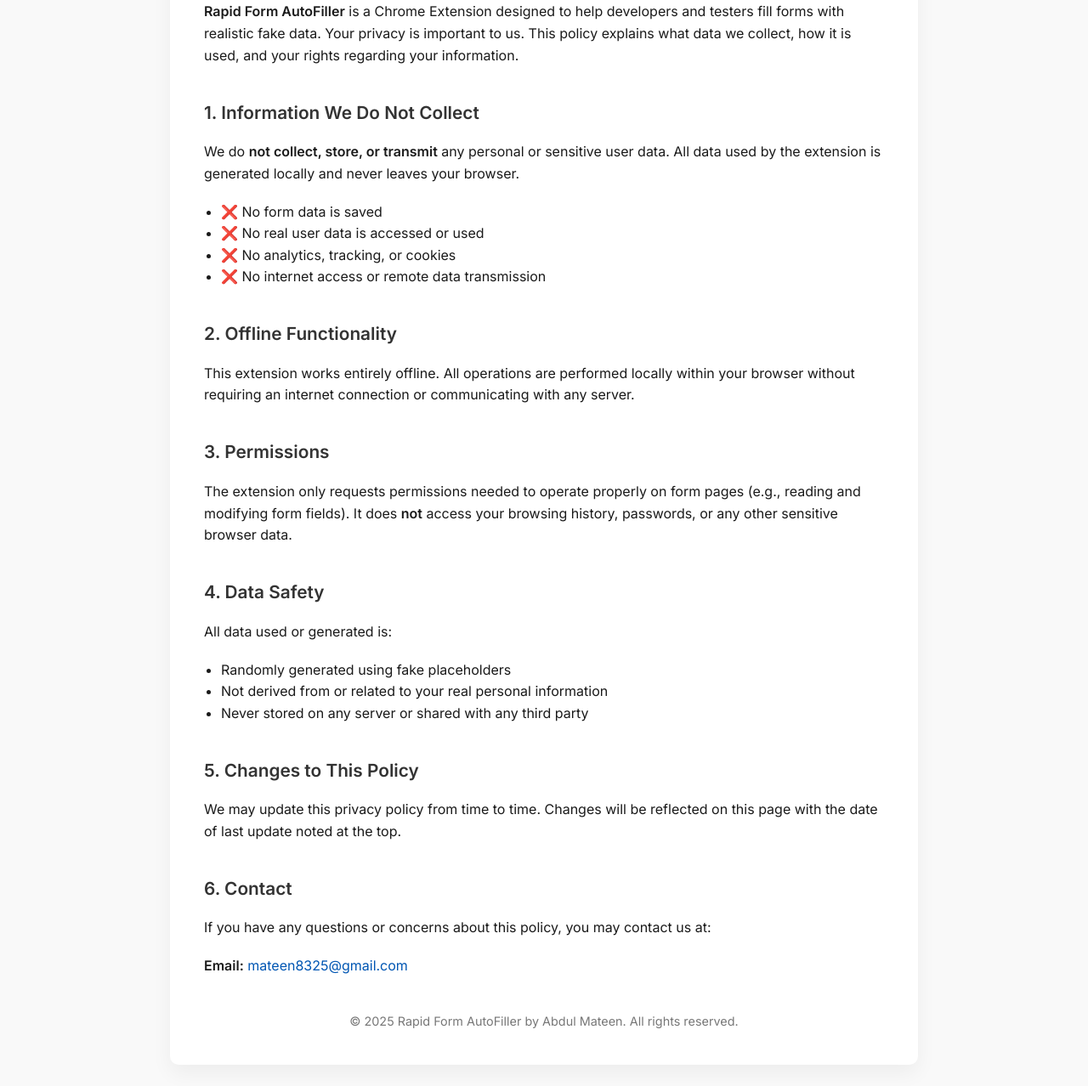
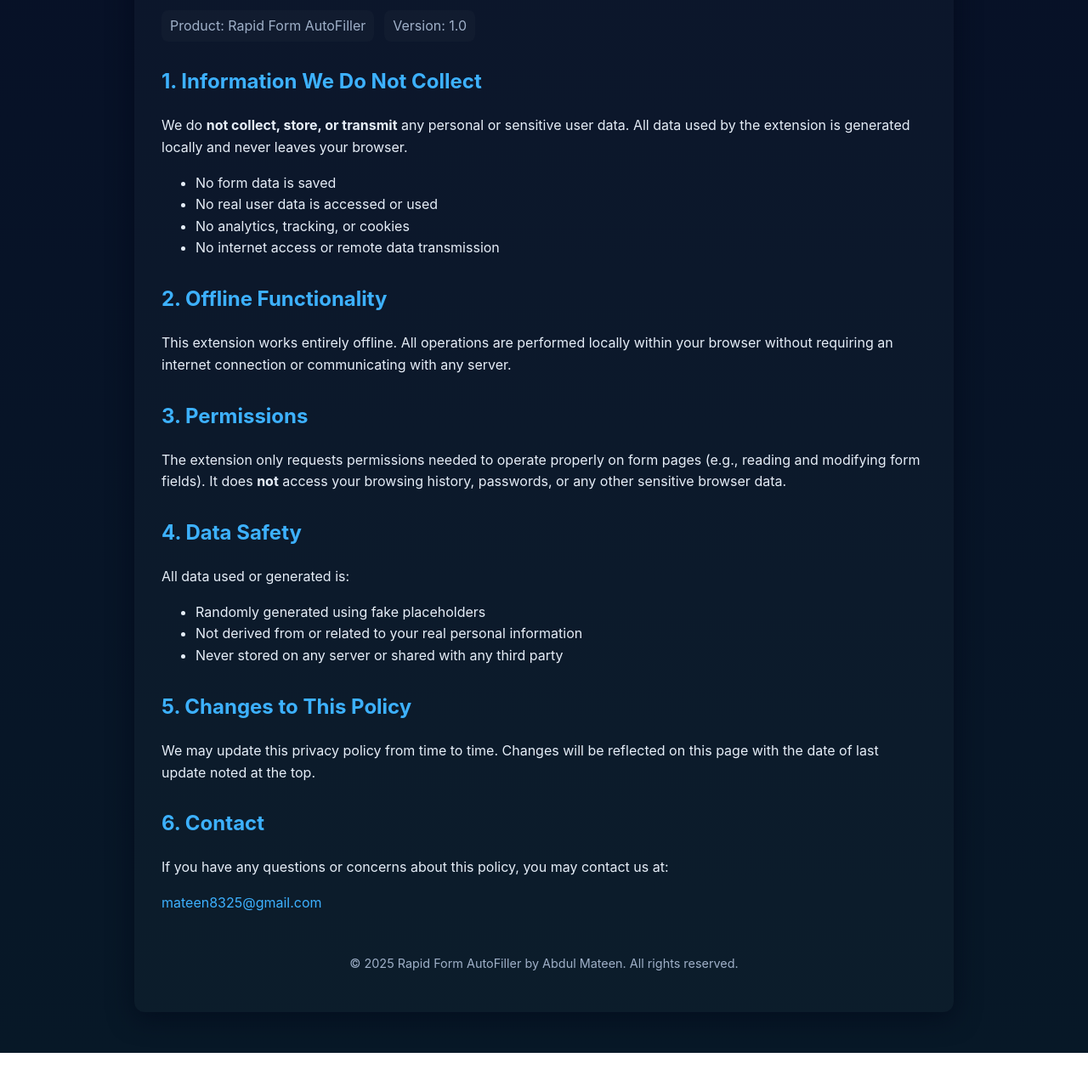
Before and after one commit to mateen83/rapid-form-autofiller-privacy, a plain HTML site: page index.html in a window 1280 px wide. Shown: the part 222-1500 px from the top of the page at 85% size. After the commit the page ends 1461 px from the top, so only its background shows below. Drawn offline with Linux system fonts and the light colour scheme.

Commit message:
Update index.html

```diff
--- a/index.html
+++ b/index.html
@@ -1,74 +1,46 @@
-<!DOCTYPE html>
+<!doctype html>
 <html lang="en">
 <head>
-  <meta charset="UTF-8" />
-  <meta name="viewport" content="width=device-width, initial-scale=1.0" />
-  <title>Privacy Policy - Rapid Form AutoFiller</title>
-  <link href="https://fonts.googleapis.com/css2?family=Inter:wght@400;600&display=swap" rel="stylesheet" />
+  <meta charset="utf-8">
+  <meta name="viewport" content="width=device-width,initial-scale=1">
+  <title>Privacy Policy — Rapid Form AutoFiller</title>
   <style>
-    body {
-      font-family: 'Inter', sans-serif;
-      background-color: #f9f9f9;
-      color: #1a1a1a;
-      margin: 0;
-      padding: 0 20px;
-      line-height: 1.6;
-    }
-    .container {
-      max-width: 800px;
-      margin: 50px auto;
-      background: #fff;
-      padding: 40px;
-      border-radius: 10px;
-      box-shadow: 0 10px 25px rgba(0, 0, 0, 0.05);
-    }
-    h1, h2 {
-      color: #333;
-    }
-    h1 {
-      font-size: 2em;
-      margin-bottom: 0.5em;
-    }
-    h2 {
-      margin-top: 1.8em;
-      font-size: 1.3em;
-    }
-    p {
-      margin-bottom: 1.2em;
-    }
-    ul {
-      padding-left: 20px;
-    }
-    a {
-      color: #0056b3;
-      text-decoration: none;
-    }
-    a:hover {
-      text-decoration: underline;
-    }
-    footer {
-      text-align: center;
-      font-size: 0.9em;
-      margin-top: 40px;
-      color: #777;
-    }
+    :root{--bg:#0f1720;--card:#0b1220;--text:#e6eef8;--muted:#9fb0c8;--accent:#3db1ff}
+    body{font-family:Inter, system-ui, -apple-system, "Segoe UI", Roboto, "Helvetica Neue", Arial; margin:0;background:linear-gradient(180deg,#071027 0%, #071827 100%);color:var(--text);line-height:1.6}
+    .container{max-width:900px;margin:48px auto;padding:32px;background:rgba(255,255,255,0.02);border-radius:12px;box-shadow:0 6px 30px rgba(2,6,23,0.6)}
+    h1{margin:0 0 8px;font-size:28px}
+    p.lead{color:var(--muted);margin-top:0}
+    h2{color:var(--accent);margin-top:28px}
+    ul{margin-top:8px}
+    code{background:rgba(255,255,255,0.03);padding:2px 6px;border-radius:6px;font-size:0.95em}
+    footer{
+      margin-top:32px;
+      display: flex;
+      align-items: center;
+      justify-content: center;
+      font-size:0.9em;color:var(--muted)}
+    a{color:var(--accent);text-decoration:none}
+    .meta{display:flex;gap:12px;flex-wrap:wrap;margin-top:12px}
+    .meta span{background:rgba(255,255,255,0.02);padding:6px 10px;border-radius:8px;color:var(--muted)}
+    @media (max-width:640px){.container{margin:16px;padding:20px}}
   </style>
 </head>
 <body>
-  <div class="container">
+  <main class="container" role="main">
     <h1>Privacy Policy</h1>
-    <p>Last updated: July 30, 2025</p>
-
     <p><strong>Rapid Form AutoFiller</strong> is a Chrome Extension designed to help developers and testers fill forms with realistic fake data. Your privacy is important to us. This policy explains what data we collect, how it is used, and your rights regarding your information.</p>
-
+<div class="meta">
+      <span>Product: Rapid Form AutoFiller</span>
+      <span>Version: 1.0</span>
+    </div>
     <h2>1. Information We Do Not Collect</h2>
     <p>We do <strong>not collect, store, or transmit</strong> any personal or sensitive user data. All data used by the extension is generated locally and never leaves your browser.</p>
 
     <ul>
-      <li>❌ No form data is saved</li>
-      <li>❌ No real user data is accessed or used</li>
-      <li>❌ No analytics, tracking, or cookies</li>
-      <li>❌ No internet access or remote data transmission</li>
+      <li>No form data is saved</li>
+      <li>No real user data is accessed or used</li>
+      <li>No analytics, tracking, or cookies</li>
+      <li>No internet access or remote data transmission</li>
     </ul>
 
     <h2>2. Offline Functionality</h2>
@@ -90,11 +62,11 @@
 
     <h2>6. Contact</h2>
     <p>If you have any questions or concerns about this policy, you may contact us at:</p>
-    <p><strong>Email:</strong> <a href="mailto:mateen8325@gmail.com">mateen8325@gmail.com</a></p>
+    <p><a href="mailto:mateen8325@gmail.com">mateen8325@gmail.com</a></p>
 
     <footer>
-      © 2025 Rapid Form AutoFiller by Abdul Mateen. All rights reserved.
+      <p>© 2025 Rapid Form AutoFiller by Abdul Mateen. All rights reserved.</p>
     </footer>
-  </div>
+  </main>
 </body>
 </html>
```
